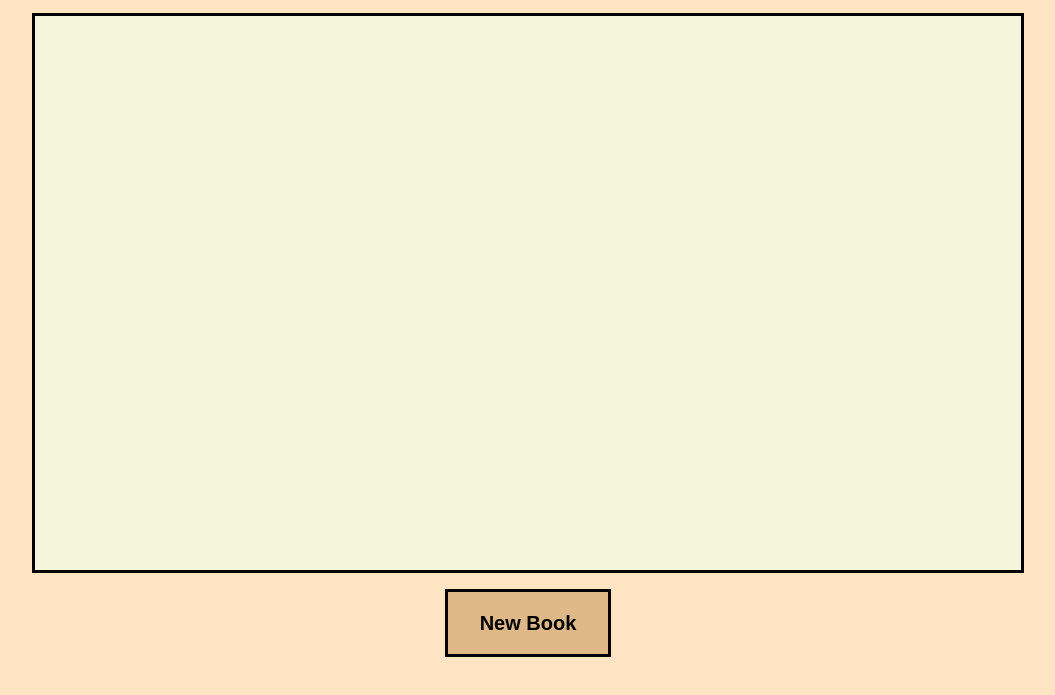
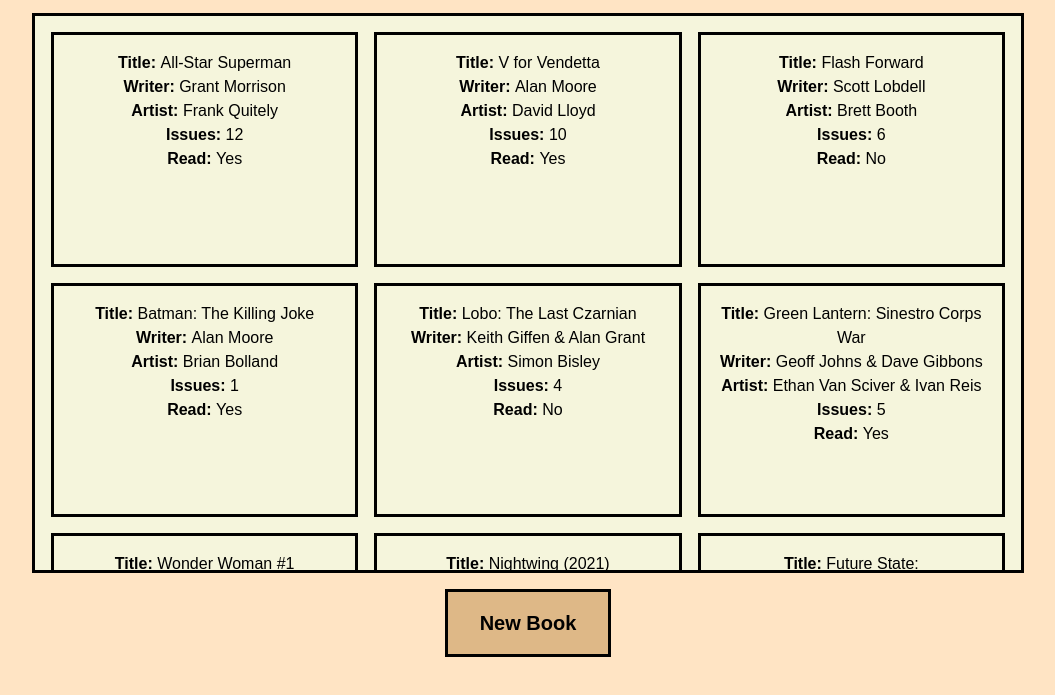
Before and after one commit to zeratheuz/library, a plain HTML site: page index.html in a window 1280 px wide. Shown: the part 67-762 px from the top of the page, without its empty margins (112-1167 px from the left). Drawn offline with Linux system fonts and the light colour scheme.

Commit message:
Update HTML and JS

```diff
--- a/index.html
+++ b/index.html
@@ -20,8 +20,8 @@
       <button type="button" id="closeDialog" class="close-dialog">X</button>
       <label for="title">Title:</label>
       <input type="text" id="title" name="title" required>
-      <label for="author">Author:</label>
-      <input type="text" id="author" name="author" required>
+      <label for="writer">Writer:</label>
+      <input type="text" id="writer" name="writer" required>
       <label for="artist">Artist:</label>
       <input type="text" id="artist" name="artist" required>
       <label for="issues">Issues:</label>
--- a/main.js
+++ b/main.js
@@ -1,16 +1,112 @@
 const myLibrary = []
 
-function Book(title, author, artist, issues, read) {
+addBookToLibrary({
+  title: "All-Star Superman",
+  writer: "Grant Morrison",
+  artist: "Frank Quitely",
+  issues: "12",
+  isRead: "Yes"
+});
+
+addBookToLibrary({
+  title: "V for Vendetta",
+  writer: "Alan Moore",
+  artist: "David Lloyd",
+  issues: "10",
+  isRead: "Yes"
+});
+
+addBookToLibrary({
+  title: "Flash Forward",
+  writer: "Scott Lobdell",
+  artist: "Brett Booth",
+  issues: "6",
+  isRead: "No"
+});
+
+addBookToLibrary({
+  title: "Batman: The Killing Joke",
+  writer: "Alan Moore",
+  artist: "Brian Bolland",
+  issues: "1",
+  isRead: "Yes"
+});
+
+addBookToLibrary({
+  title: "Lobo: The Last Czarnian",
+  writer: "Keith Giffen & Alan Grant",
+  artist: "Simon Bisley",
+  issues: "4",
+  isRead: "No"
+});
+
+addBookToLibrary({
+  title: "Green Lantern: Sinestro Corps War",
+  writer: "Geoff Johns & Dave Gibbons",
+  artist: "Ethan Van Sciver & Ivan Reis",
+  issues: "5",
+  isRead: "Yes"
+});
+
+addBookToLibrary({
+  title: "Wonder Woman #1",
+  writer: "Tom King",
+  artist: "Daniel Sampere",
+  issues: "1",
+  isRead: "No"
+});
+
+addBookToLibrary({
+  title: "Nightwing (2021)",
+  writer: "Tom Taylor",
+  artist: "Bruno Redondo",
+  issues: "30",
+  isRead: "Yes"
+});
+
+addBookToLibrary({
+  title: "Future State: Superman/Wonder Woman",
+  writer: "Dan Watters",
+  artist: "Leila Del Duca & Lucas Meyer",
+  issues: "2",
+  isRead: "No"
+});
+
+addBookToLibrary({
+  title: "Batman/Superman: World's Finest",
+  writer: "Mark Waid",
+  artist: "Dan Mora",
+  issues: "26",
+  isRead: "Yes"
+});
+
+addBookToLibrary({
+  title: "Kingdom Come",
+  writer: "Mark Waid",
+  artist: "Alex Ross",
+  issues: "4",
+  isRead: "Yes"
+});
+
+addBookToLibrary({
+  title: "Aquaman: The Trench",
+  writer: "Geoff Johns",
+  artist: "Ivan Reis",
+  issues: "4",
+  isRead: "No"
+});
+
+function Book(title, writer, artist, issues, isRead) {
   this.title = title,
-    this.author = author,
+    this.writer = writer,
     this.artist = artist,
     this.issues = issues,
-    this.read = read,
+    this.isRead = isRead,
     this.id = crypto.randomUUID()
 }
 
 function addBookToLibrary(object) {
-  myLibrary.push(new Book(object.title, object.author, object.artist, object.issues, object.read))
+  myLibrary.push(new Book(object.title, object.writer, object.artist, object.issues, object.isRead))
   displayBooks()
 }
 
@@ -25,10 +121,10 @@ function displayBooks() {
 
     div.innerHTML = `
       <p><b>Title: </b>${book.title}</p>
-      <p><b>Author: </b>${book.author}</p>
+      <p><b>Writer: </b>${book.writer}</p>
       <p><b>Artist: </b>${book.artist}</p>
       <p><b>Issues: </b>${book.issues}</p>
-      <p><b>read: </b>${book.read}</p>
+      <p><b>Read: </b>${book.isRead}</p>
       `
 
     container.appendChild(div)
```
